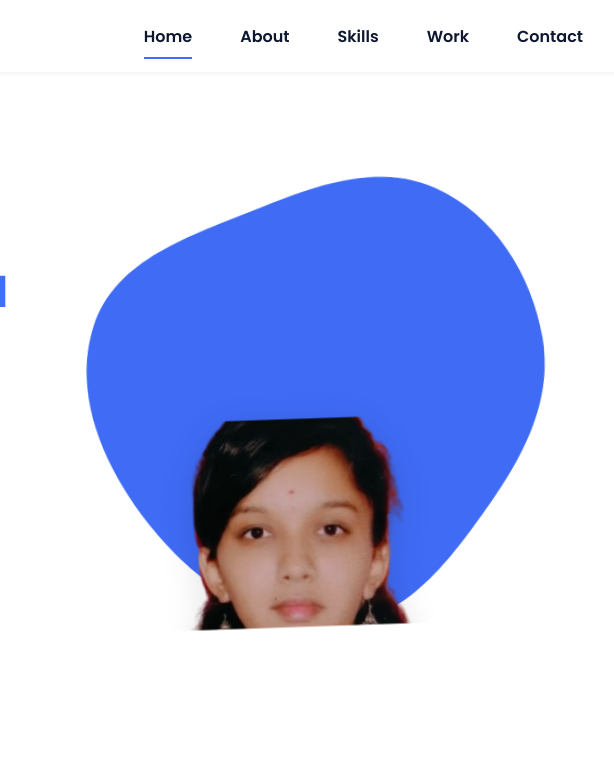
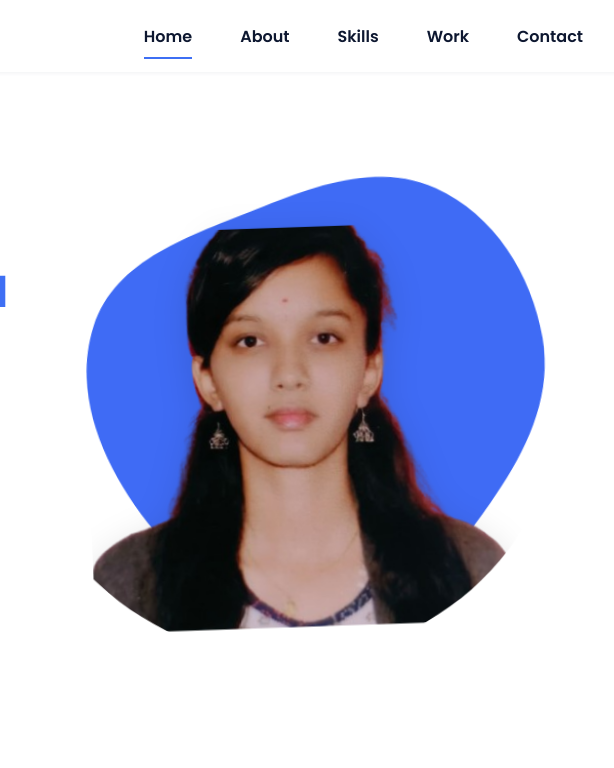
Before and after one commit to Sushravya40/portfolio, a plain HTML site: page index.html in a window 1280 px wide. Shown: the top 768 px of the page, 569-1183 px from the left. Drawn offline with nearby package versions, Linux system fonts and the light colour scheme.

Commit message:
Update index.html

```diff
--- a/index.html
+++ b/index.html
@@ -86,7 +86,7 @@
     <image
       clip-path="url(#avatarClip)"
       x="-20"
-      y="250"
+      y="50"
       width="600"
       height="600"
       href="assets/img/perfil.png"
```
